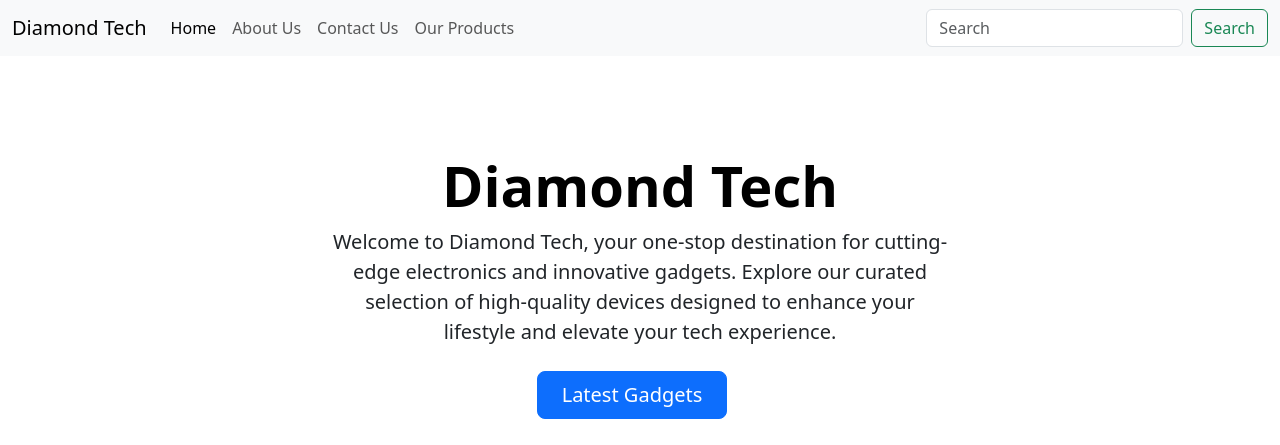
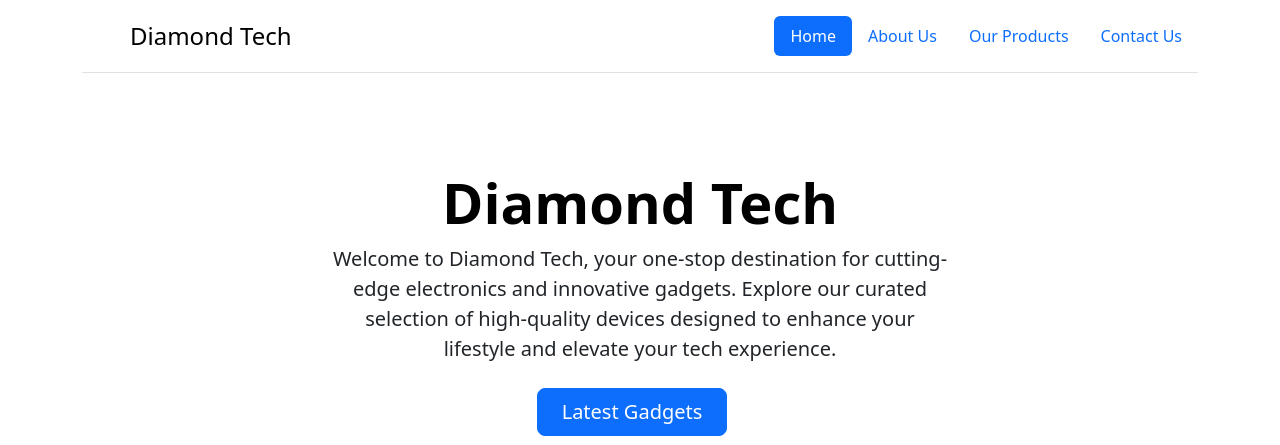
Before and after one commit to mhlangathabile/Diamond-Tech, a plain HTML site: page index.html in a window 1280 px wide. Shown: the top 445 px of the page. Drawn offline with nearby package versions, Linux system fonts and the light colour scheme.

Commit message:
Navigation

```diff
--- a/index.html
+++ b/index.html
@@ -18,50 +18,32 @@
   </head>
   <body>
     <!-- Navigation Section -->
-    <nav class="navbar navbar-expand-lg bg-body-tertiary">
-      <div class="container-fluid navigation">
-        <a class="navbar-brand" href="#">Diamond Tech</a>
-        <button
-          class="navbar-toggler"
-          type="button"
-          data-bs-toggle="collapse"
-          data-bs-target="#navbarSupportedContent"
-          aria-controls="navbarSupportedContent"
-          aria-expanded="false"
-          aria-label="Toggle navigation"
+    <div class="container">
+      <header
+        class="d-flex flex-wrap justify-content-center py-3 mb-4 border-bottom"
+      >
+        <a
+          href="/"
+          class="d-flex align-items-center mb-3 mb-md-0 me-md-auto link-body-emphasis text-decoration-none"
         >
-          <span class="navbar-toggler-icon"></span>
-        </button>
-        <div class="collapse navbar-collapse" id="navbarSupportedContent">
-          <ul class="navbar-nav me-auto mb-2 mb-lg-0">
-            <li class="nav-item">
-              <a class="nav-link active" aria-current="page" href="#">Home</a>
-            </li>
-            <li class="nav-item">
-              <a class="nav-link" href="#">About Us</a>
-            </li>
-            <li class="nav-item">
-              <a class="nav-link" href="#"> Contact Us </a>
-            </li>
-            <li class="nav-item">
-              <a class="nav-link" href="#">Our Products </a>
-            </li>
-          </ul>
+          <svg class="bi me-2" width="40" height="32">
+            <use xlink:href="#bootstrap" />
+          </svg>
+          <span class="fs-4">Diamond Tech</span>
+        </a>
 
-          <form class="d-flex" role="search">
-            <input
-              class="form-control me-2"
-              type="search"
-              placeholder="Search"
-              aria-label="Search"
-            />
-            <button class="btn btn-outline-success" type="submit">
-              Search
-            </button>
-          </form>
-        </div>
-      </div>
-    </nav>
+        <ul class="nav nav-pills">
+          <li class="nav-item">
+            <a href="#" class="nav-link active" aria-current="page">Home</a>
+          </li>
+          <li class="nav-item"><a href="#" class="nav-link">About Us</a></li>
+          <li class="nav-item">
+            <a href="#" class="nav-link">Our Products</a>
+          </li>
+          <li class="nav-item"><a href="#" class="nav-link">Contact Us</a></li>
+        </ul>
+      </header>
+    </div>
 
     <!-- Hero Section -->
     <div class="px-4 pt-5 my-5 text-center border-bottom">
```
